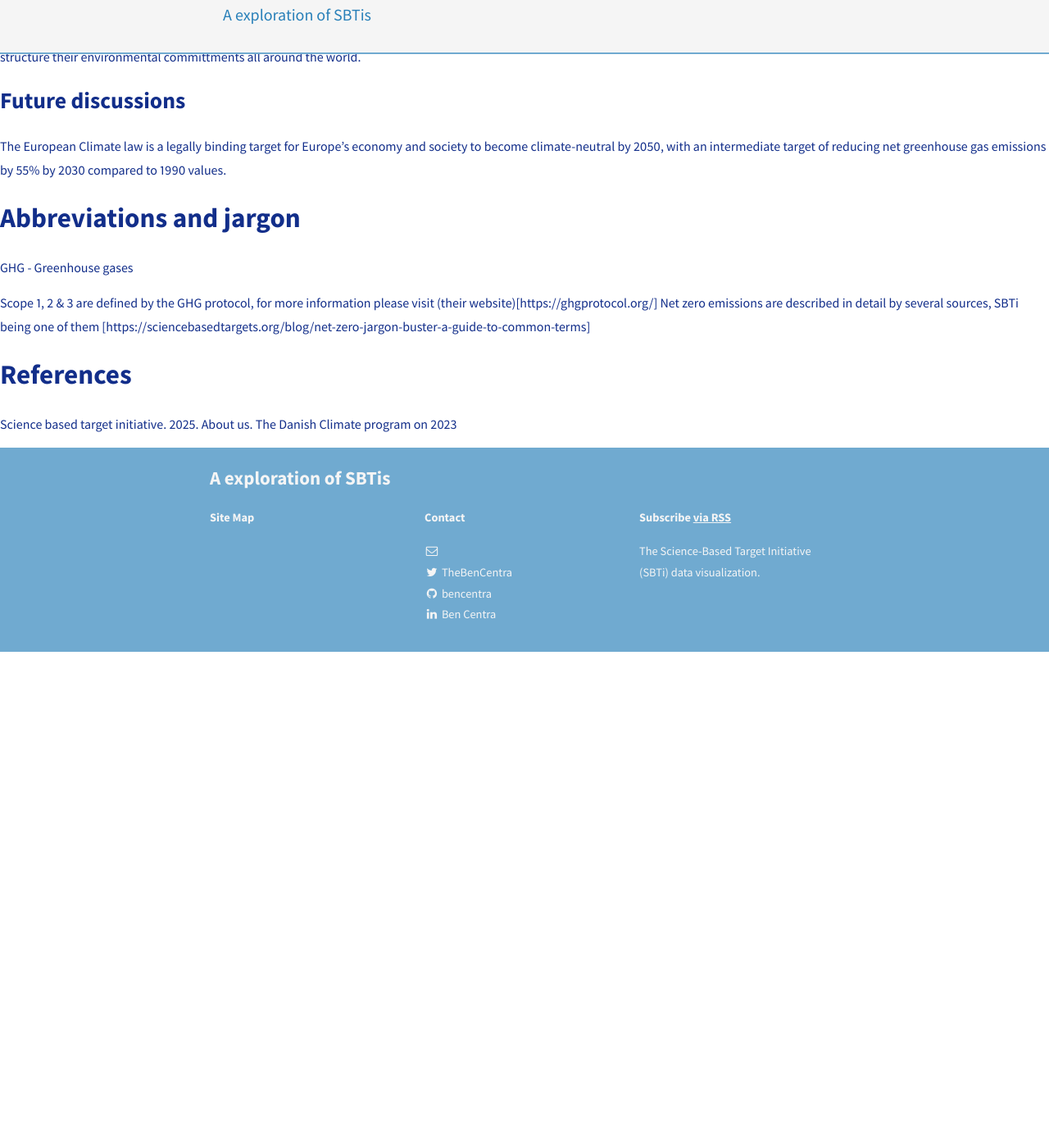
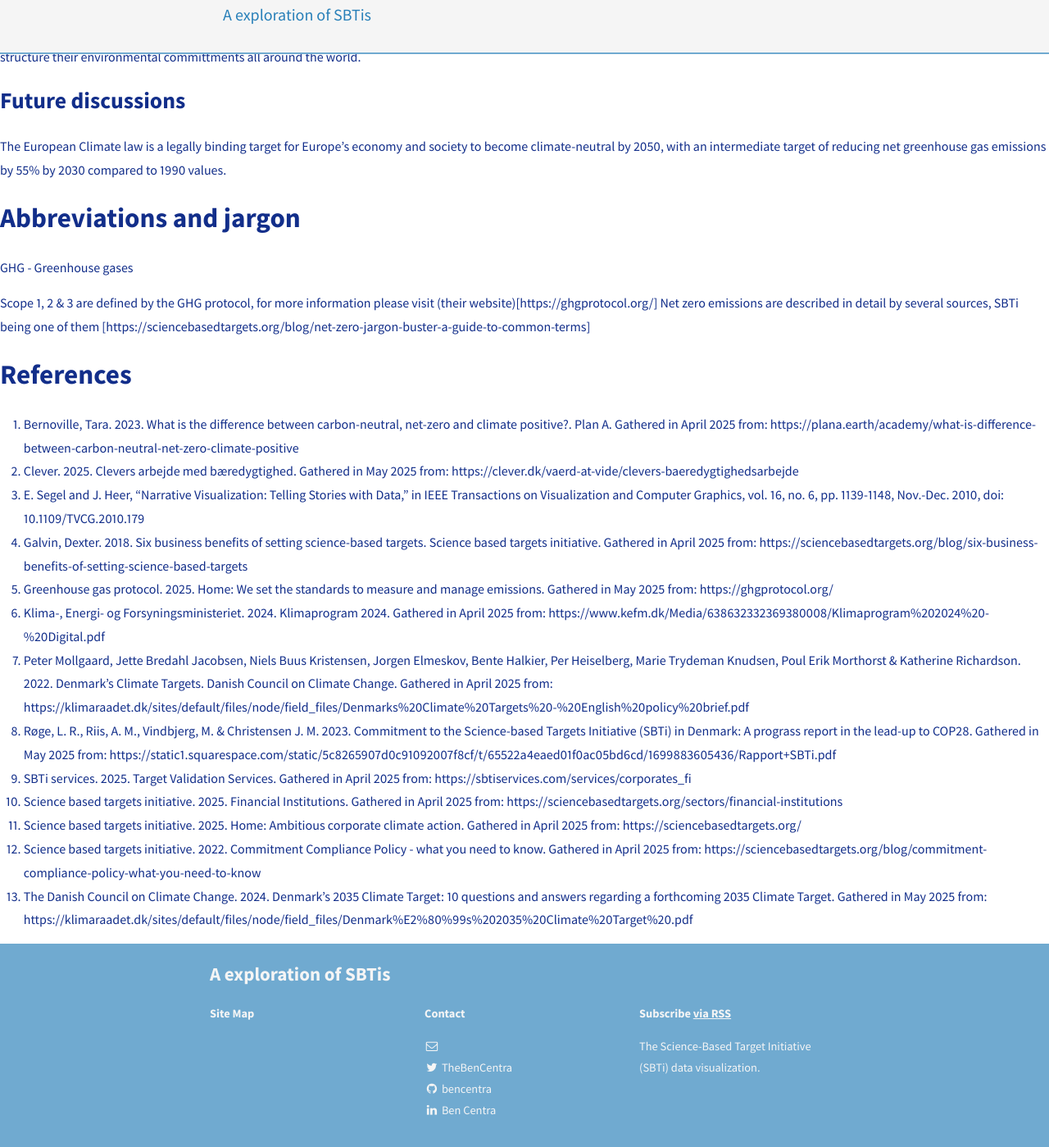
Before and after one commit to AnjaBrocklehurst/AnjaBrocklehurst.github.io, a Jekyll site: the page built from _content/Storyline.md, in a window 1280 px wide and 1400 px high, scrolled down 5227 px. Shown: the whole window at 82% size. Built offline with Jekyll 4.4.1, drawn with Linux system fonts in a browser that asks for light colours; nearby versions of some CDN libraries; before the commit the page ends 6022 px from its top, so only the background shows below that.

Commit message:
refrences

```diff
--- a/_content/Storyline.md
+++ b/_content/Storyline.md
@@ -148,5 +148,16 @@ Net zero emissions are described in detail by several sources, SBTi being one of
 
 
 # References
-Science based target initiative. 2025. About us.
-The Danish Climate program on 2023
+1. Bernoville, Tara. 2023. What is the difference between carbon-neutral, net-zero and climate positive?. Plan A. Gathered in April 2025 from: https://plana.earth/academy/what-is-difference-between-carbon-neutral-net-zero-climate-positive
+2. Clever. 2025. Clevers arbejde med bæredygtighed. Gathered in May 2025 from: https://clever.dk/vaerd-at-vide/clevers-baeredygtighedsarbejde
+3. E. Segel and J. Heer, "Narrative Visualization: Telling Stories with Data," in IEEE Transactions on Visualization and Computer Graphics, vol. 16, no. 6, pp. 1139-1148, Nov.-Dec. 2010, doi: 10.1109/TVCG.2010.179
+4. Galvin, Dexter. 2018. Six business benefits of setting science-based targets. Science based targets initiative. Gathered in April 2025 from: https://sciencebasedtargets.org/blog/six-business-benefits-of-setting-science-based-targets
+5. Greenhouse gas protocol. 2025. Home: We set the standards to measure and manage emissions. Gathered in May 2025 from: https://ghgprotocol.org/
+6. Klima-, Energi- og Forsyningsministeriet. 2024. Klimaprogram 2024. Gathered in April 2025 from: https://www.kefm.dk/Media/638632332369380008/Klimaprogram%202024%20-%20Digital.pdf
+7. Peter Mollgaard, Jette Bredahl Jacobsen, Niels Buus Kristensen, Jorgen Elmeskov, Bente Halkier, Per Heiselberg, Marie Trydeman Knudsen, Poul Erik Morthorst & Katherine Richardson. 2022. Denmark's Climate Targets. Danish Council on Climate Change. Gathered in April 2025 from: https://klimaraadet.dk/sites/default/files/node/field_files/Denmarks%20Climate%20Targets%20-%20English%20policy%20brief.pdf
+8. Røge, L. R., Riis, A. M., Vindbjerg, M. & Christensen J. M. 2023. Commitment to the Science-based Targets Initiative (SBTi) in Denmark: A prograss report in the lead-up to COP28. Gathered in May 2025 from: https://static1.squarespace.com/static/5c8265907d0c91092007f8cf/t/65522a4eaed01f0ac05bd6cd/1699883605436/Rapport+SBTi.pdf
+9. SBTi services. 2025. Target Validation Services. Gathered in April 2025 from: https://sbtiservices.com/services/corporates_fi
+10. Science based targets initiative. 2025. Financial Institutions. Gathered in April 2025 from: https://sciencebasedtargets.org/sectors/financial-institutions
+11. Science based targets initiative. 2025. Home: Ambitious corporate climate action. Gathered in April 2025 from: https://sciencebasedtargets.org/
+12. Science based targets initiative. 2022. Commitment Compliance Policy - what you need to know. Gathered in April 2025 from: https://sciencebasedtargets.org/blog/commitment-compliance-policy-what-you-need-to-know
+13. The Danish Council on Climate Change. 2024. Denmark's 2035 Climate Target: 10 questions and answers regarding a forthcoming 2035 Climate Target. Gathered in May 2025 from: https://klimaraadet.dk/sites/default/files/node/field_files/Denmark%E2%80%99s%202035%20Climate%20Target%20.pdf
```
